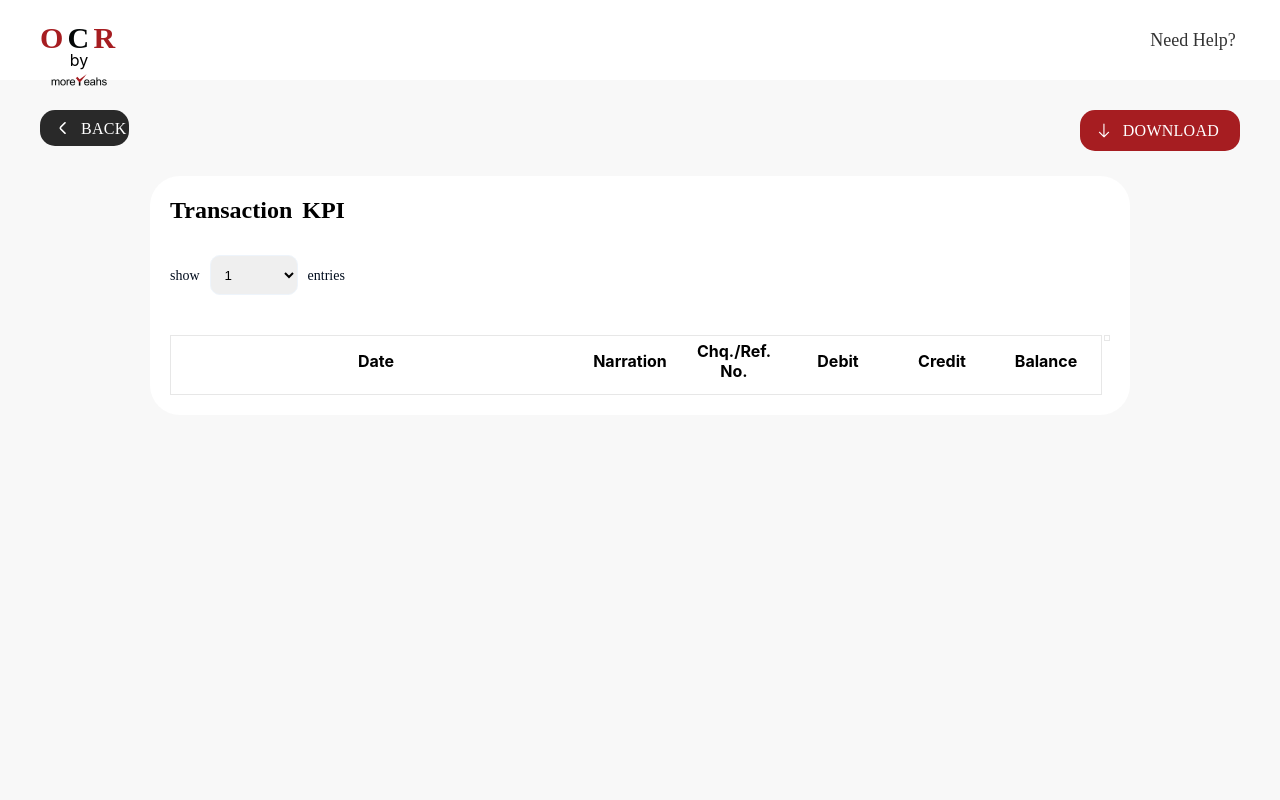
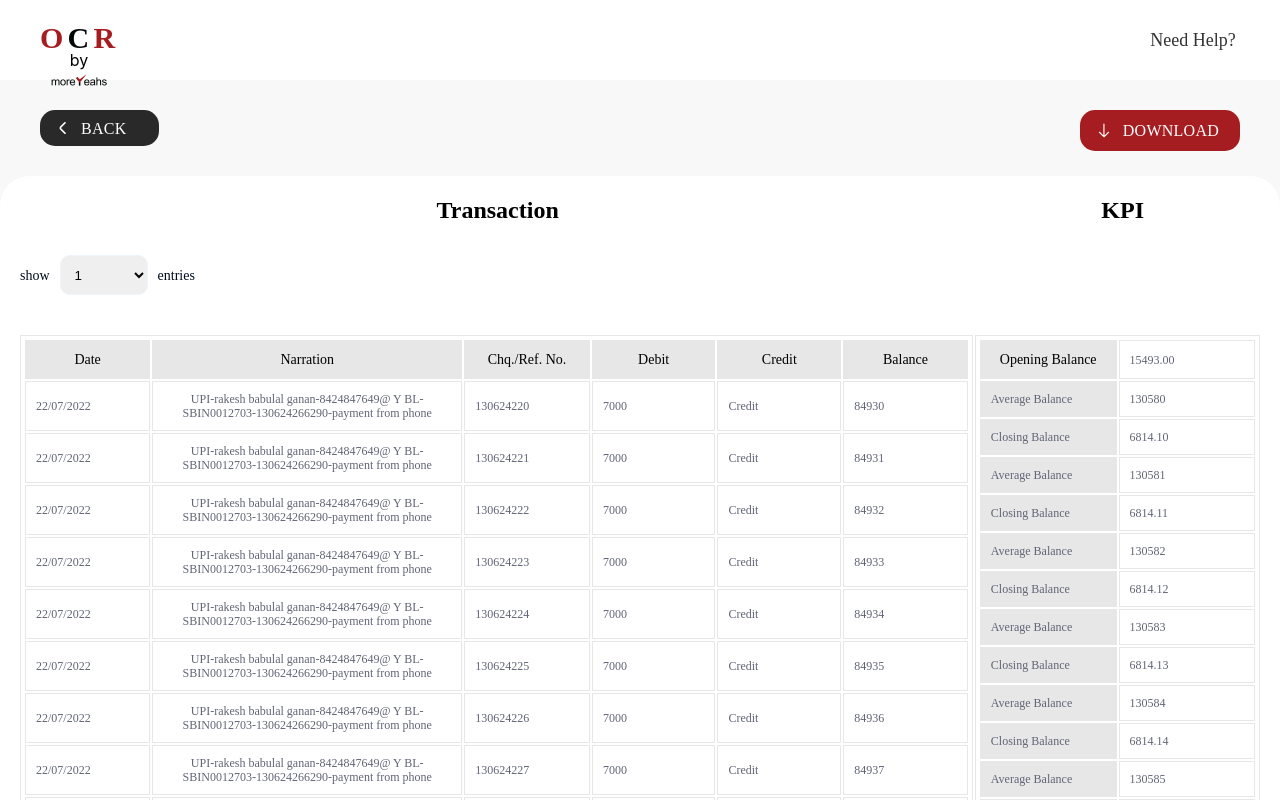
Before and after one commit to Nsingh0007/OCRDemo, a React (Create React App) app: page /#/bankdetail in a window 1280 px wide. Shown: the top 800 px of the page. Built offline with nearby package versions, Linux system fonts and the light colour scheme.

Commit message:
BankStatementTable

```diff
--- a/package.json
+++ b/package.json
@@ -6,10 +6,10 @@
     "@testing-library/jest-dom": "^5.16.5",
     "@testing-library/react": "^13.4.0",
     "@testing-library/user-event": "^13.5.0",
-    "antd": "^5.0.1",
     "react": "^18.2.0",
     "react-dom": "^18.2.0",
     "react-drag-drop-files": "^2.3.7",
+    "react-router-dom": "^6.4.3",
     "react-scripts": "5.0.1",
     "web-vitals": "^2.1.4"
   },
--- a/src/pages/backButton/backButton.css
+++ b/src/pages/backButton/backButton.css
@@ -5,6 +5,7 @@
     padding: 10px 15px;
     gap: 4px;
     position: absolute;
+    width: 89px;
     /* width: 89px;
     height: 36px; */
     left: 130px;
--- a/src/pages/bankForm/BankDetail.js
+++ b/src/pages/bankForm/BankDetail.js
@@ -7,7 +7,6 @@ import RightArrowIcon from "../../assets/images/arrow-right.png"
 import DownloadIcom from "../../assets/images/arrow-down.png"
 import "./bankDetail.css"
 import TableComponent from '../table/Table'
-import { RecentActors } from '@mui/icons-material'
 const BankDetail = () => {
     var navigate = useNavigate();
     const [editingKey, setEditingKey] = useState('');
@@ -17,22 +16,36 @@ const BankDetail = () => {
     };
     var Item = {
         date: "",
-        narration:"",
-        // Chq_No: 0,
-        debit:0,
-        credit:"",
-        balance:0
+        narration: "",
+        Chq_No: 0,
+        debit: 0,
+        credit: "",
+        balance: 0
+    }
+
+    var Item1 = {
+        ClosingBalance: "",
+        AverageBalance: ""
+    }
+
+    const balanceData = Item1 = [];
+    for (let j = 0; j < 100; j++) {
+        balanceData.push({
+            ClosingBalance: 6814.1 + `${j}`,
+            AverageBalance: 13058.00 + `${j}`
+        })
+
     }
 
     const originData = Item = [];
     for (let i = 0; i < 100; i++) {
         originData.push({
             date: `22/07/2022`,
-            narration:"UPI-rakesh babulal ganan-8424847649@ Y BL-SBIN0012703-130624266290-payment from phone",
-            // Chq_No: 000013062422 + {i},
+            narration: "UPI-rakesh babulal ganan-8424847649@ Y BL-SBIN0012703-130624266290-payment from phone",
+            Chq_No: 13062422 + `${i}`,
             debit: 7000.00,
-            credit:"Credit",
-            balance:8493.00 + {i}
+            credit: "Credit",
+            balance: 8493.00 + `${i}`
         });
     }
 
@@ -40,37 +53,37 @@ const BankDetail = () => {
         {
             title: 'Date',
             dataIndex: 'Date',
-            width: '100px',
+            width: '129.2px',
             editable: true,
         },
         {
             title: 'Narration',
             dataIndex: 'Narration',
-            width: '100px',
+            width: '327px',
             editable: true,
         },
         {
             title: 'Chq./Ref. No.',
             dataIndex: 'Chq./Ref. No.',
-            width: '100px',
+            width: '129.2px',
             editable: true,
         },
         {
             title: 'Debit',
             dataIndex: 'Debit',
-            width: '100px',
+            width: '129.2px',
             editable: true,
         },
         {
             title: 'Credit',
             dataIndex: 'Credit',
-            width: '100px',
+            width: '129.2px',
             editable: true,
         },
         {
             title: 'Balance',
             dataIndex: 'Balance',
-            width: '100px',
+            width: '129.2px',
             editable: true,
         },
     ];
@@ -109,10 +122,10 @@ const BankDetail = () => {
             </div>
             <div className='transaction'>
                 <div className='headerRow'>
-                    <div className='headingName'>
+                    <div className='headingName' style={{ width: "80%" }}>
                         Transaction
                     </div>
-                    <div className='headingName'>
+                    <div className='headingName' style={{ width: "23%" }}>
                         KPI
                     </div>
                 </div>
@@ -132,7 +145,39 @@ const BankDetail = () => {
                     <div className='tableBox'>
                         <TableComponent TableData={mergedColumns} dataSub={originData} onClick={cancel} />
                     </div>
-                    <div className='tableBox'></div>
+                    <div className='tableBox'>
+                        <table>
+                            <thead>
+                                <tr style={{ padding: "0px", gap: "2px" }}>
+                                    <th className='tableHead' style={{ width: "142.5px", background: "#E7E7E7", border: "1px solid #E7E7E7" }}>Opening Balance</th>
+                                    <th className='tableRowValue' style={{ width: "142.5px" }}> <div className='rowItem'>15493.00</div></th>
+                                </tr>
+                            </thead>
+                            <tbody>
+
+                                {balanceData.map((item) => {
+                                    console.log("item", item);
+                                    return (
+                                        <>
+                                            {item.AverageBalance && (<>
+                                                <tr style={{ padding: "0px", gap: "2px" }}>
+                                                    <td className='tableHead' style={{ width: "142.5px", background: "#E7E7E7", border: "1px solid #E7E7E7" }}> <div className='rowItem'>Average Balance</div></td>
+                                                    <td className='tableRowValue'><div className='rowItem'>{item.AverageBalance}</div></td>
+                                                </tr></>)}
+
+                                            {item.ClosingBalance && (<>
+                                                <tr style={{ padding: "0px", gap: "2px" }}>
+                                                    <td className='tableHead' style={{ width: "142.5px", background: "#E7E7E7", border: "1px solid #E7E7E7" }}> <div className='rowItem'>Closing Balance</div></td>
+                                                    <td className='tableRowValue'><div className='rowItem'>{item.ClosingBalance}</div></td>
+                                                </tr></>)}
+                                        </>
+
+                                    )
+                                })}
+
+                            </tbody>
+                        </table>
+                    </div>
                 </div>
             </div>
 
--- a/src/pages/bankForm/bankDetail.css
+++ b/src/pages/bankForm/bankDetail.css
@@ -48,6 +48,7 @@
     padding: 0px;
     gap: 10px;
     border-radius: 20px;
+    width: 100%;
 }
 
 .headingName {
--- a/src/pages/table/Table.js
+++ b/src/pages/table/Table.js
@@ -1,7 +1,5 @@
 import React, { useState } from 'react'
-import { Table } from 'antd';
 import "./tableComponent.css"
-import Item from 'antd/es/list/Item';
 
 const TableComponent = ({ TableData, dataSub, onClick }) => {
 
@@ -10,29 +8,33 @@ const TableComponent = ({ TableData, dataSub, onClick }) => {
         <div>
             <table>
                 <thead>
-                    <tr>
+                    <tr style={{padding: "0px",gap: "2px"}}>
                         {TableData.map((Item) => {
                             console.log("Item", Item)
                             var columnWidth = Item.width
                             return (
-                                <th style={{ width: `${columnWidth }` }}>{Item.title}</th>
+                                <th className='tableHead' style={{ width: `${columnWidth}`,background: "#E7E7E7", border: "1px solid #E7E7E7" }}>{Item.title}</th>
                             )
                         })}
                     </tr>
 
                 </thead>
                 <tbody>
-                    <tbody>
-                        <tr>
-                            {dataSub.map((item)=>{
-                                console.log("item",item);
-                                return(
-                                    <td></td>
-                                )
-                            })}
 
-                        </tr>
-                    </tbody>
+                    {dataSub.map((item) => {
+                        console.log("item", item);
+                        return (
+                            <tr style={{padding: "0px",gap: "2px"}}>
+                                <td className='tableRowValue'> <div className='rowItem'>{item.date}</div></td>
+                                <td className='tableRowValue'><div className='rowItem'>{item.narration}</div></td>
+                                <td className='tableRowValue'><div className='rowItem'>{item.Chq_No}</div></td>
+                                <td className='tableRowValue'><div className='rowItem'>{item.debit}</div></td>
+                                <td className='tableRowValue'><div className='rowItem'>{item.credit}</div></td>
+                                <td className='tableRowValue'><div className='rowItem'>{item.balance}</div></td>
+                            </tr>
+                        )
+                    })}
+
                 </tbody>
             </table>
         </div>
--- a/src/pages/table/tableComponent.css
+++ b/src/pages/table/tableComponent.css
@@ -0,0 +1,34 @@
+.tableHead {
+    font-family: 'Avalon';
+    font-weight: 400;
+    font-size: 14px;
+    line-height: 17px;
+    box-sizing: border-box;
+    padding: 10px;
+}
+
+.tableRowValue {
+    /* display: flex;
+    flex-direction: row;
+    align-items: flex-start; */
+    padding: 10px;
+    gap: 10px;
+    /* White */
+    background: #FFFFFF;
+    /* Border1 */
+    border: 1px solid #E7E7E7;
+    box-sizing: border-box;
+}
+
+.rowItem {
+    font-family: 'Avalon';
+    font-weight: 400;
+    font-size: 12px;
+    line-height: 14px;
+    display: flex;
+    align-items: center;
+
+    /* B4 */
+
+    color: #616576;
+}
```
Also changed, not shown: 1 other file (tests, documents, lock files or other folders).
